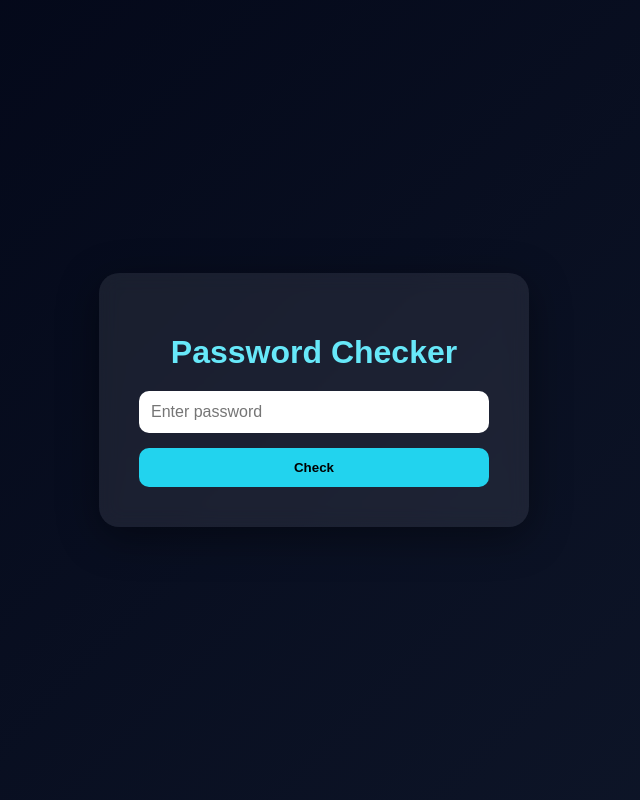
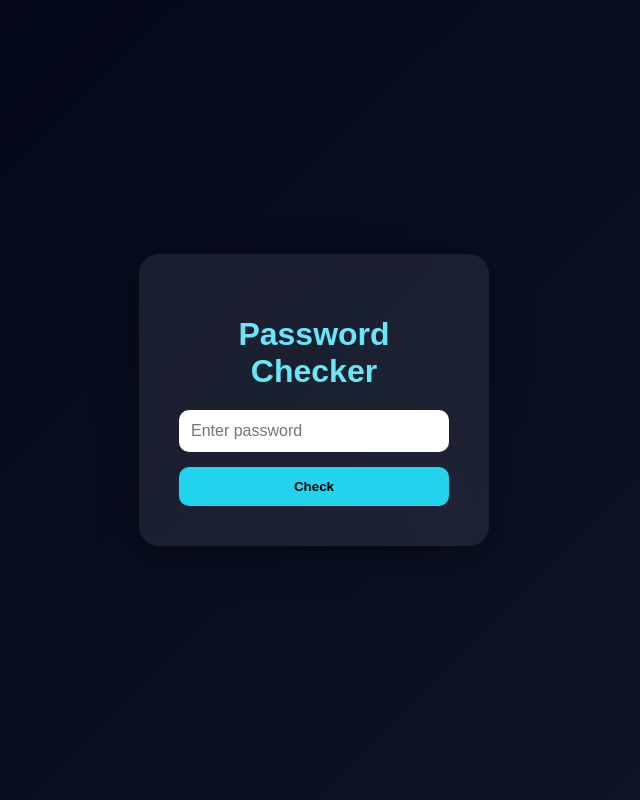
Before and after one commit to EglandMorina/password-checker, a Flask app: page /password-checker in a window 1280 px wide. Shown: the whole page, without its empty margins (326-966 px from the left). Run offline with Flask 3, Linux system fonts and the light colour scheme.

Commit message:
fix checker card layout

```diff
--- a/static/checker.css
+++ b/static/checker.css
@@ -1,3 +1,7 @@
+* {
+    box-sizing: border-box;
+}
+
 body {
     margin: 0;
     font-family: Arial, sans-serif;
@@ -19,9 +23,11 @@ body {
     padding: 40px;
     border-radius: 20px;
     text-align: center;
-    width: 350px;
+    width: 100%;
+    max-width: 350px;
     backdrop-filter: blur(10px);
     box-shadow: 0 10px 40px rgba(0,0,0,0.4);
+    overflow: hidden;
 }
 
 /* TITLE */
```
